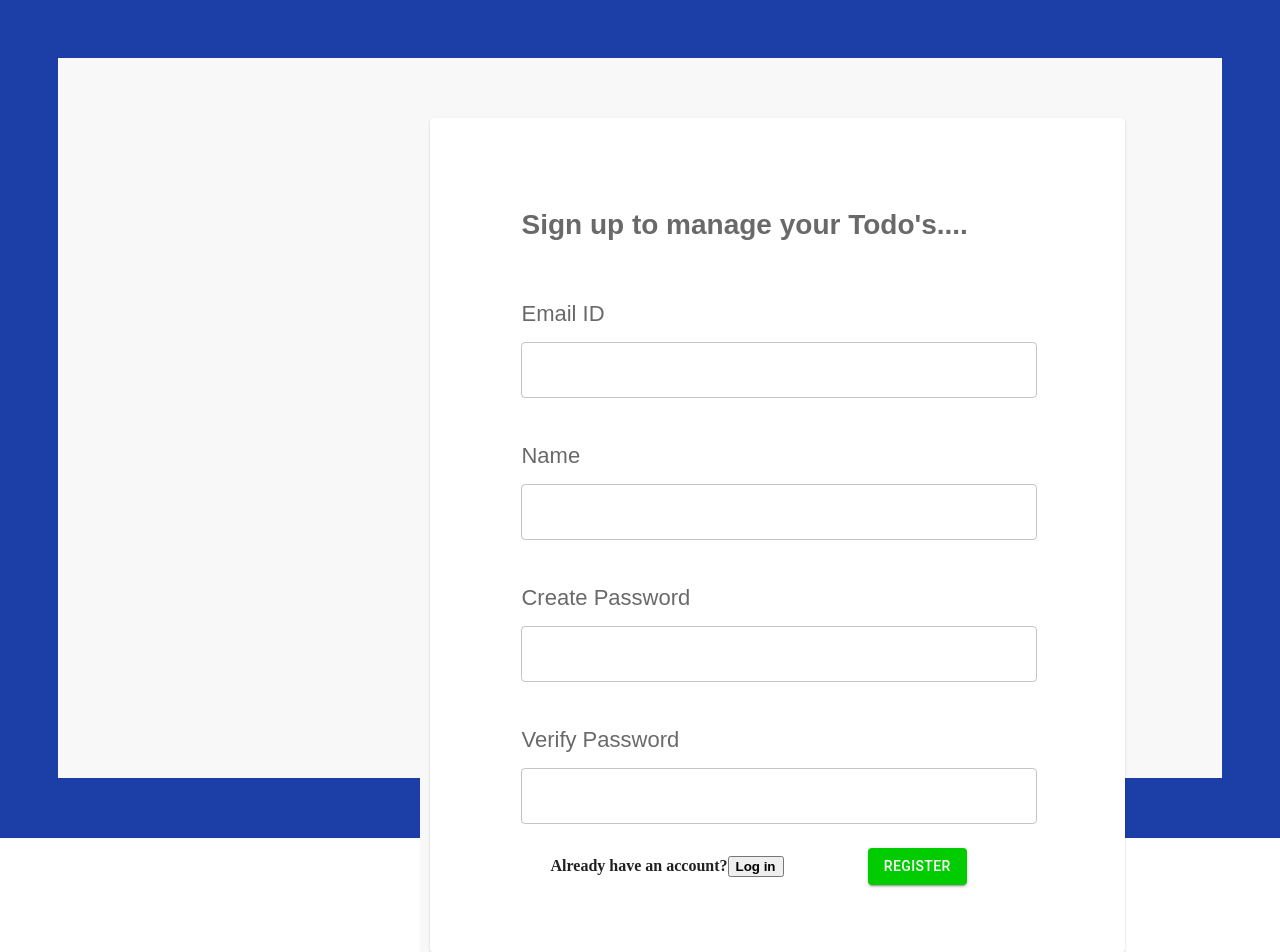
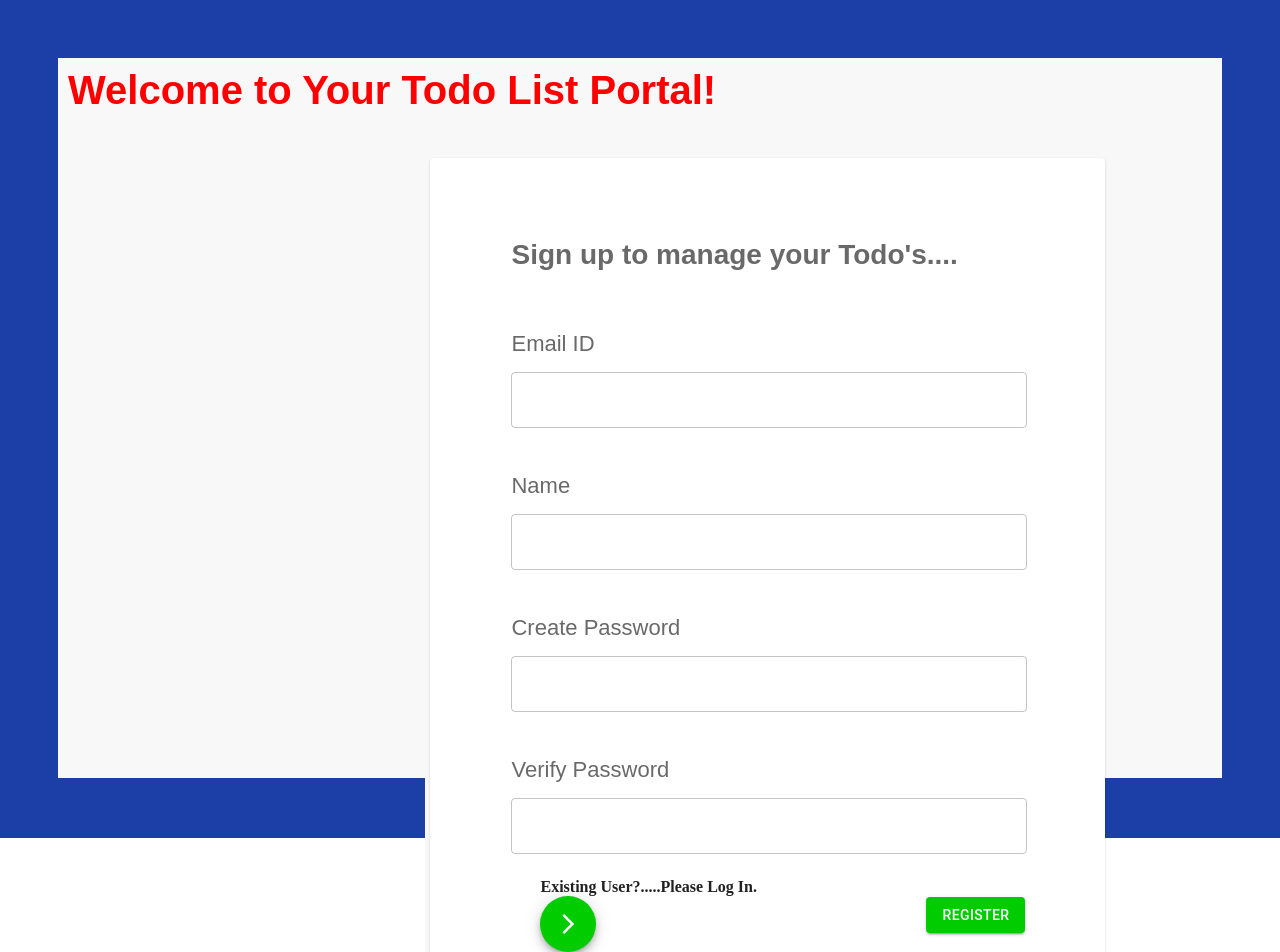
Before and after one commit to Sourabh25495/peerpal-client-side, a React (Create React App) app: page / in a window 1280 px wide. Shown: the top 952 px of the page. Built offline with nearby package versions, Linux system fonts and the light colour scheme.

Commit message:
Validations for forms

```diff
--- a/src/components/AddTodos/AddTodos.js
+++ b/src/components/AddTodos/AddTodos.js
@@ -2,6 +2,7 @@ import React, { useState } from "react";
 import { TextField, Fab } from "@material-ui/core";
 import AddCircleOutlineIcon from "@material-ui/icons/AddCircleOutline";
 import { useStyles } from "../styles";
+
 
 export const AddTodos = ({ handleAddTodos }) => {
   const classes = useStyles();
@@ -28,6 +29,7 @@ export const AddTodos = ({ handleAddTodos }) => {
           fullWidth
           value={task}
           onChange={(e) => handleTextChange(e)}
+          maxLength="2"
         />
       </div>
       <div className="button">
--- a/src/components/App.js
+++ b/src/components/App.js
@@ -1,6 +1,6 @@
 import React from "react";
 import { connect } from "react-redux";
-import { Route, BrowserRouter as Router } from 'react-router-dom'
+import { Route, BrowserRouter as Router } from "react-router-dom";
 import { Register } from "./Register";
 import { TodoList } from "./TodoList";
 import { Login } from "./Login";
@@ -8,9 +8,11 @@ import { Login } from "./Login";
 require("./App.scss");
 
 const App = () => {
-
   return (
     <div className="match-area">
+      <div style={{ fontSize: 40, color: "red", padding: 10, fontFamily: 'Arial' }}>
+        <b>Welcome to Your Todo List Portal!</b>
+      </div>
       <Router>
         <div>
           <Route exact path="/" component={Register} />
--- a/src/components/Login/Login.js
+++ b/src/components/Login/Login.js
@@ -1,13 +1,13 @@
 import React, { useState, useEffect } from "react";
 import { InputComponent } from "../InputComponent";
 import { LOGIN } from "../../constants";
-import { Card, CardContent, CardActions, Fab } from "@material-ui/core";
-import ArrowForwardIosIcon from "@material-ui/icons/ArrowForwardIos";
+import { Card, CardContent, CardActions, Button, Fab } from "@material-ui/core";
 import { useStyles } from "../styles";
 import { useHistory } from "react-router-dom";
 import axios from "axios";
 import { useSelector } from "react-redux";
 import { useSnackbar } from "notistack";
+import ArrowForwardIosTwoToneIcon from '@material-ui/icons/ArrowForwardIosTwoTone';
 
 export const Login = () => {
   const classes = useStyles();
@@ -37,6 +37,7 @@ export const Login = () => {
       emailId: formValues["Email ID"],
       password: formValues["Password"],
     };
+    if (obj.emailId && obj.password) {
       axios
         .post("http://localhost:8000/peerpal/auth-login", obj)
         .then((response) => {
@@ -52,6 +53,11 @@ export const Login = () => {
             variant: "error",
           });
         });
+    } else {
+      enqueueSnackbar("Please Enter Credentials", {
+        variant: "error",
+      });
+    }
   };
 
   return (
@@ -72,26 +78,32 @@ export const Login = () => {
                   />
                 </div>
               ))}
+            <div style={{ padding: 25, width: "90%" }}>
+              <Button
+                aria-label="add"
+                className={classes.muiButton}
+                onClick={handleLogin}
+                // disabled={disable}
+                fullWidth
+              >
+                Login
+              </Button>
+            </div>
           </div>
         </CardContent>
         <div>
           <CardActions className={classes.buttonPanel}>
             <div className={classes.login}>
-              <b>Do not have an account?</b>
-              <button onClick={continueToSignup}>
-                <b>Sign Up</b>
-              </button>
-            </div>
-            <div className={classes.register}>
+              <b>Do not have an account?......Please Register Here!!!</b>
               <Fab
                   aria-label="add"
                   className={classes.muiButton}
-                onClick={handleLogin}
-                disabled={disable}
+                  onClick={continueToSignup}
                 >
-                <ArrowForwardIosIcon />
+                  <ArrowForwardIosTwoToneIcon />
                 </Fab>
             </div>
+            <div className={classes.register}></div>
           </CardActions>
         </div>
       </Card>
--- a/src/components/Register/Register.js
+++ b/src/components/Register/Register.js
@@ -1,38 +1,51 @@
-import React from "react";
+import React, {useState} from "react";
 import { InputComponent } from "../InputComponent";
 import { REGISTER } from "../../constants";
-import { Button, Card, CardContent, CardActions } from "@material-ui/core";
+import { Button, Card, CardContent, CardActions, Fab } from "@material-ui/core";
 import { useStyles } from "../styles";
 import { useHistory } from "react-router-dom";
 import axios from "axios";
 import { useSelector } from "react-redux";
-import { useSnackbar } from 'notistack';
+import { useSnackbar } from "notistack";
+import ArrowForwardIosTwoToneIcon from "@material-ui/icons/ArrowForwardIosTwoTone";
 
 export const Register = () => {
   const classes = useStyles();
   const history = useHistory();
   const formValues = useSelector((state) => state.fieldAnswers);
   const { enqueueSnackbar } = useSnackbar();
+  const [errorState, setErrorState] = useState('')
 
   const continueToLogin = () => {
     history.push("/login");
   };
 
   const handleAddNewUser = () => {
+    console.log("Form values", formValues);
     const obj = {
       name: formValues.Name,
-      emailId: formValues['Email ID'],
-      password: formValues['Create Password'],
-      todoItem: []
+      emailId: formValues["Email ID"],
+      password: formValues["Create Password"],
+      todoItem: [],
+    };
+    if (formValues["Create Password"] === formValues["Verify Password"]) {
+      setErrorState('')
+      axios
+        .post("http://localhost:8000/peerpal/add-user", obj)
+        .then((response) => {
+          enqueueSnackbar("Account created successfully. Please Login.", {
+            variant: "success",
+          });
+          history.push("/login");
+        })
+        .catch((e) => {
+          enqueueSnackbar("Failed to create Account", { variant: "error" });
+        });
+    } else {
+      setErrorState("Password do not Match")
+      enqueueSnackbar("Password do not Match", { variant: "error" });
     }
-
-    axios.post("http://localhost:8000/peerpal/add-user", obj).then(response => {
-      enqueueSnackbar('Account created successfully. Please Login.', { variant: 'success' });
-      history.push("/login");
-    }).catch(e => {
-      enqueueSnackbar('Failed to create Account', { variant: 'error' });
-    })
-  }
+  };
 
   return (
     <div className={classes.formContainer}>
@@ -52,15 +65,22 @@ export const Register = () => {
                   />
                 </div>
               ))}
+              {errorState && <div style={{color: 'red', marginLeft: 15}}>{errorState}</div>}
           </div>
         </CardContent>
         <div>
           <CardActions className={classes.buttonPanel}>
             <div className={classes.login}>
-              <b>Already have an account?</b>
-              <button onClick={continueToLogin}>
-                <b>Log in</b>
-              </button>
+              <b>Existing User?.....Please Log In.</b>
+              <div>
+                <Fab
+                  aria-label="add"
+                  className={classes.muiButton}
+                  onClick={continueToLogin}
+                >
+                  <ArrowForwardIosTwoToneIcon />
+                </Fab>
+              </div>
             </div>
             <div className={classes.register}>
               <Button
--- a/src/components/TodoList/TodoList.js
+++ b/src/components/TodoList/TodoList.js
@@ -16,7 +16,7 @@ import AccessibilityIcon from "@material-ui/icons/Accessibility";
 import AddAlertIcon from "@material-ui/icons/AddAlert";
 import AdjustIcon from "@material-ui/icons/Adjust";
 import AddShoppingCartIcon from "@material-ui/icons/AddShoppingCart";
-import AudiotrackIcon from '@material-ui/icons/Audiotrack';
+import AudiotrackIcon from "@material-ui/icons/Audiotrack";
 import { AddTodos } from "../AddTodos";
 import axios from "axios";
 
@@ -30,6 +30,7 @@ const useStyles = makeStyles((theme) => ({
   todoItems: {
     padding: 10,
     fontSize: 20,
+    overflow: "wrap",
   },
 }));
 
@@ -44,7 +45,7 @@ export const TodoList = () => {
     <AddAlertIcon />,
     <AdjustIcon />,
     <AddShoppingCartIcon />,
-    <AudiotrackIcon />
+    <AudiotrackIcon />,
   ];
 
   const callGetService = (loginData) => {
@@ -102,9 +103,9 @@ export const TodoList = () => {
   };
 
   const randomize = () => {
-     let random = Math.floor(Math.random() * 10 + 1)/2;
-     random = Math.ceil(random)
-     return iconArray[random];
+    let random = Math.floor(Math.random() * 10 + 1) / 2;
+    random = Math.ceil(random);
+    return iconArray[random];
   };
 
   const handleDelete = (index, todoList) => {
@@ -113,7 +114,7 @@ export const TodoList = () => {
   };
 
   return (
-    <div style={{ paddingTop: 30, paddingLeft: "35%" }}>
+    <div style={{ paddingTop: 40, paddingLeft: "35%" }}>
       <AddTodos handleAddTodos={addTodos} />
       <Card className={classes.root}>
         <List className={classes.root}>
@@ -127,9 +128,7 @@ export const TodoList = () => {
               return (
                 <>
                   <ListItem key={todoItem} role={undefined} dense button>
-                    <ListItemIcon>
-                      {randomize()}
-                    </ListItemIcon>
+                    <ListItemIcon>{randomize()}</ListItemIcon>
                     <ListItemText id={labelId}>
                       <div className={classes.todoItems}>
                         <b>{todoItem.item}</b>
@@ -147,14 +146,16 @@ export const TodoList = () => {
                       </IconButton>
                     </ListItemSecondaryAction>
                   </ListItem>
-                  {index !== todos.todoItem.length -1 && (
+                  {index !== todos.todoItem.length - 1 && (
                     <Divider variant="inset" component="li" />
                   )}
                 </>
               );
             })
           ) : (
-            <div style={{ marginLeft: "40%" }}>Start Adding your tasks</div>
+            <div style={{ marginLeft: "40%" }}>
+              <b>Start Adding your tasks</b>
+            </div>
           )}
         </List>
       </Card>
--- a/src/components/styles.js
+++ b/src/components/styles.js
@@ -10,18 +10,21 @@ export const useStyles = makeStyles((theme) => ({
   },
   root: {
     width: 575,
-    padding: 60,
-    marginTop: 50,
+    padding: 50,
+    marginTop: 30,
   },
   formContainer: {
     margin: "auto",
     width: "36%",
-    padding: 10,
+    padding: 5,
     backgroundColor: "#f8f8f8",
   },
   buttonPanel: {
     paddingLeft: 60,
     width: '100%'
+  },
+  label: {
+    color: '#000000'
   },
   bullet: {
     display: "inline-block",
@@ -36,7 +39,7 @@ export const useStyles = makeStyles((theme) => ({
   },
   login: {
     float: 'left',
-    width: '60%'
+    width: '100%'
   },
   register: {
     float: 'right',
```
Lines whose indentation alone changed are shown as unchanged.
